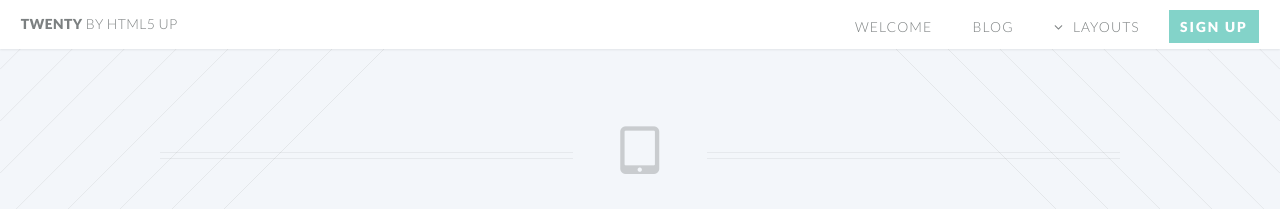
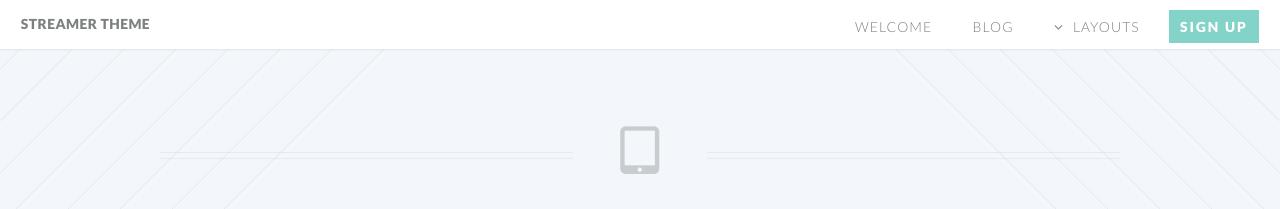
Before and after one commit to brady-kondek/streamer, a Jekyll site: the page right-sidebar.html, which Jekyll copies as it is, in a window 1280 px wide. Shown: the top 209 px of the page. Built offline with Jekyll 4.4.1, drawn with Linux system fonts in a browser that asks for light colours.

Commit message:
Updated 'right-sidebar.html' via CloudCannon

```diff
--- a/right-sidebar.html
+++ b/right-sidebar.html
@@ -31,7 +31,7 @@
 
 		<!-- Header -->
 			<header id="header">
-				<h1 id="logo"><a href="index.html">Twenty <span>by HTML5 UP</span></a></h1>
+				<h1 id="logo"><a href="index.html">Streamer Theme</span></a></h1>
 				<nav id="nav">
 					<ul>
 						<li class="current"><a href="index.html">Welcome</a></li>
```
